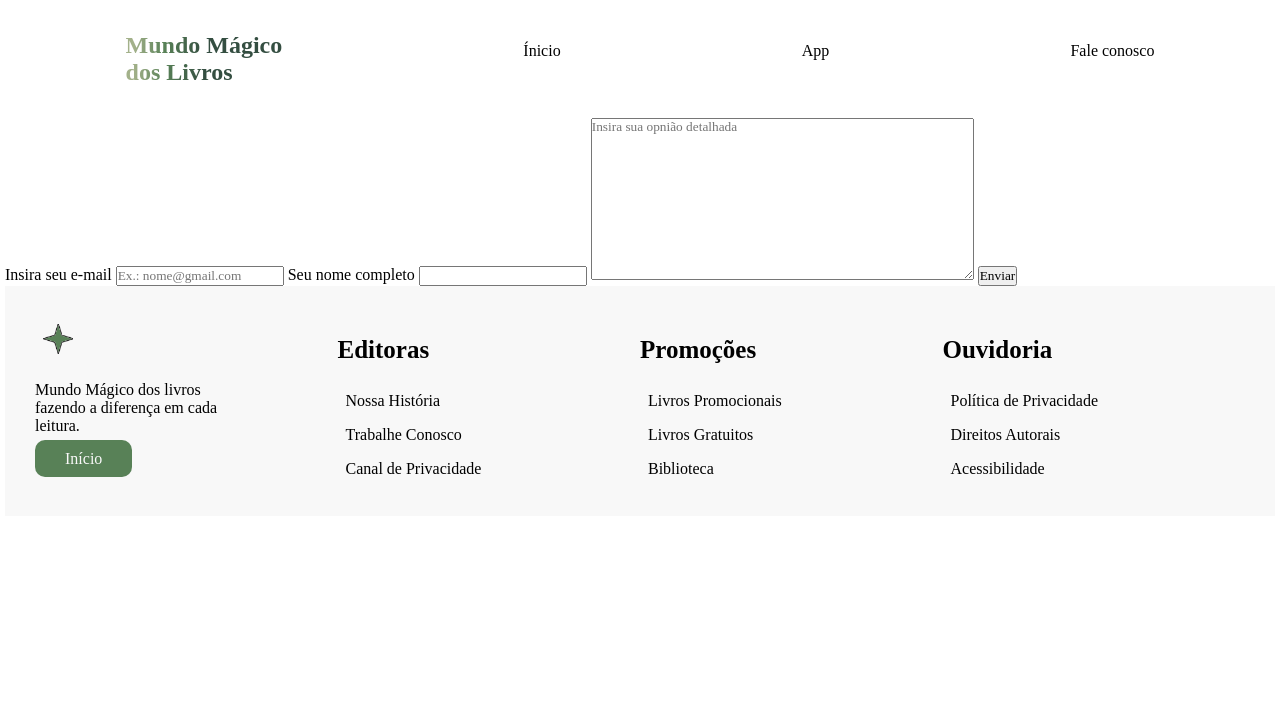
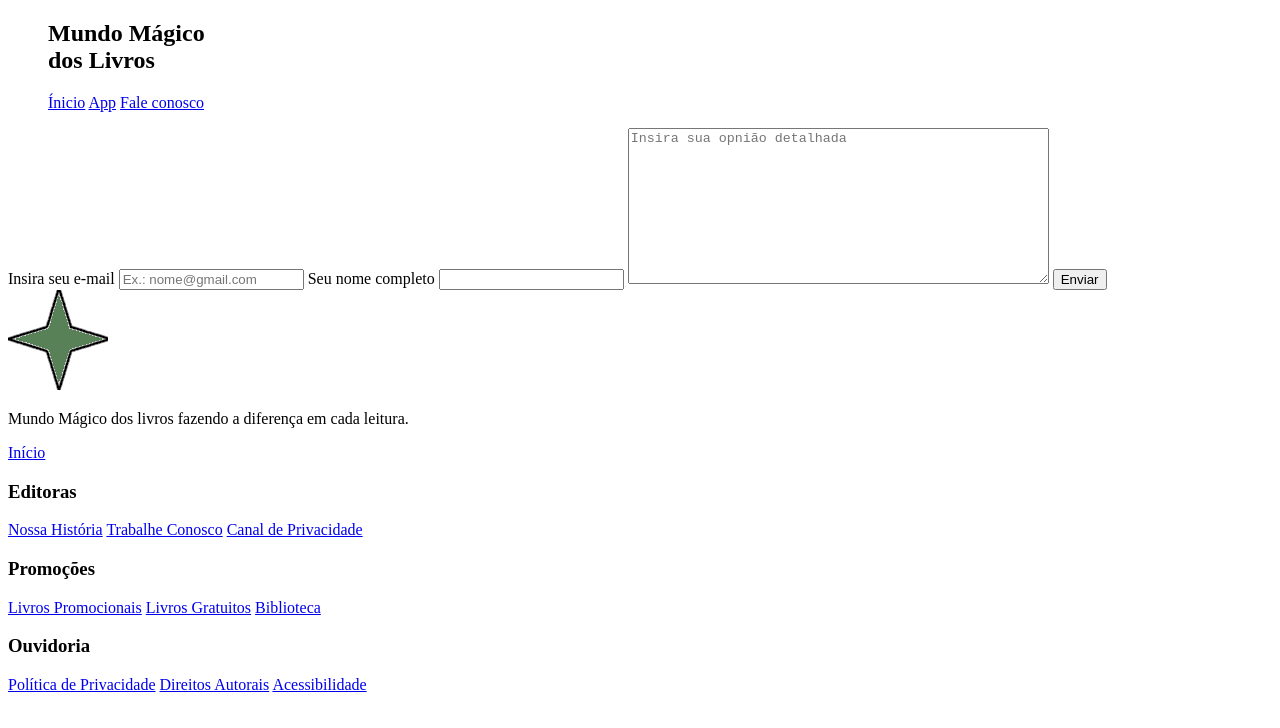
Before and after one commit to Gustx21/E-Commerce, a plain HTML site: page terciario/cadastro.html in a window 1280 px wide. Drawn offline with Linux system fonts and the light colour scheme; files that its build step writes are made by us from their sources; a web font is replaced by a local one.

Commit message:
Melhorando
Removendo o link do CSS para adicionar um CSS único.

```diff
--- a/terciario/cadastro.html
+++ b/terciario/cadastro.html
@@ -7,7 +7,7 @@
     <title>Cadastro</title>
 
     <link rel="shortcut icon" href="../imagem/logo.png" type="image/x-icon">
-    <link rel="stylesheet" href="../css/style.css">
+    <link rel="stylesheet" href="">
 
     <!-- FONTES -->
     <link rel="preconnect" href="https://fonts.googleapis.com">
```
